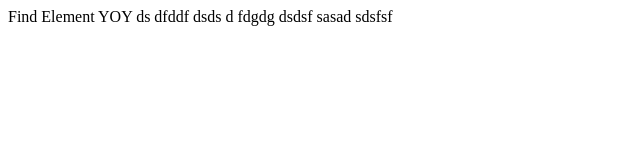
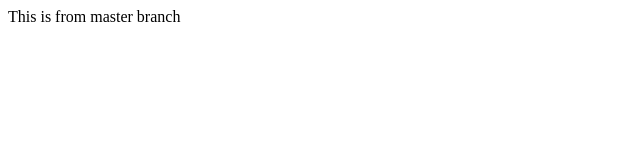
Before and after one commit to samithf/npm-versioning, a website: page index.html in a window 1280 px wide. Shown: the whole page, without its empty margins (0-640 px from the left). Drawn offline with Linux system fonts and the light colour scheme.

Commit message:
changed index.html

```diff
--- a/index.html
+++ b/index.html
@@ -7,6 +7,6 @@
     <title>Hello Test</title>
   </head>
   <body>
-    Find Element YOY ds dfddf dsds d fdgdg dsdsf sasad sdsfsf
+    This is from master branch
   </body>
 </html>
```
